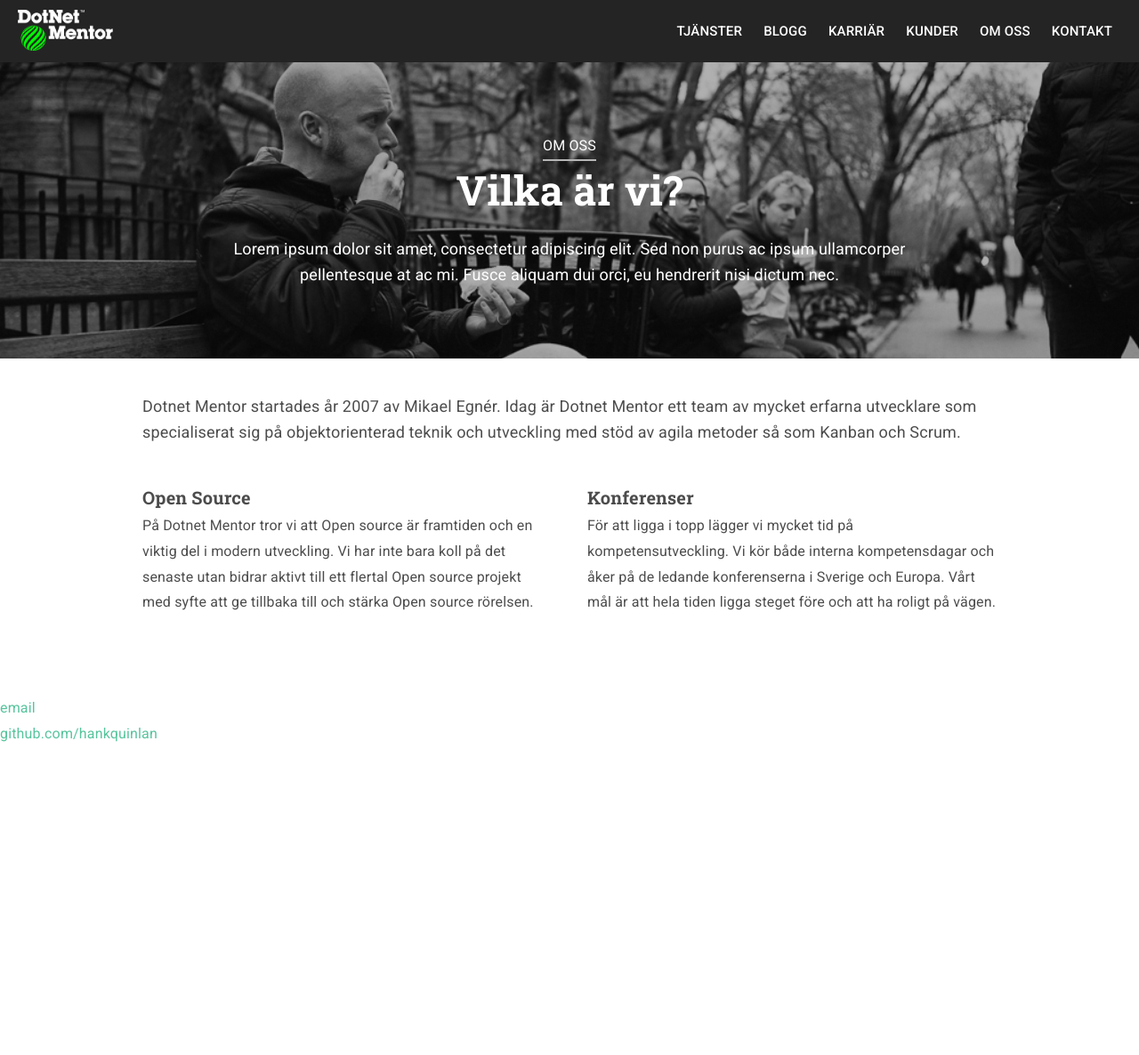
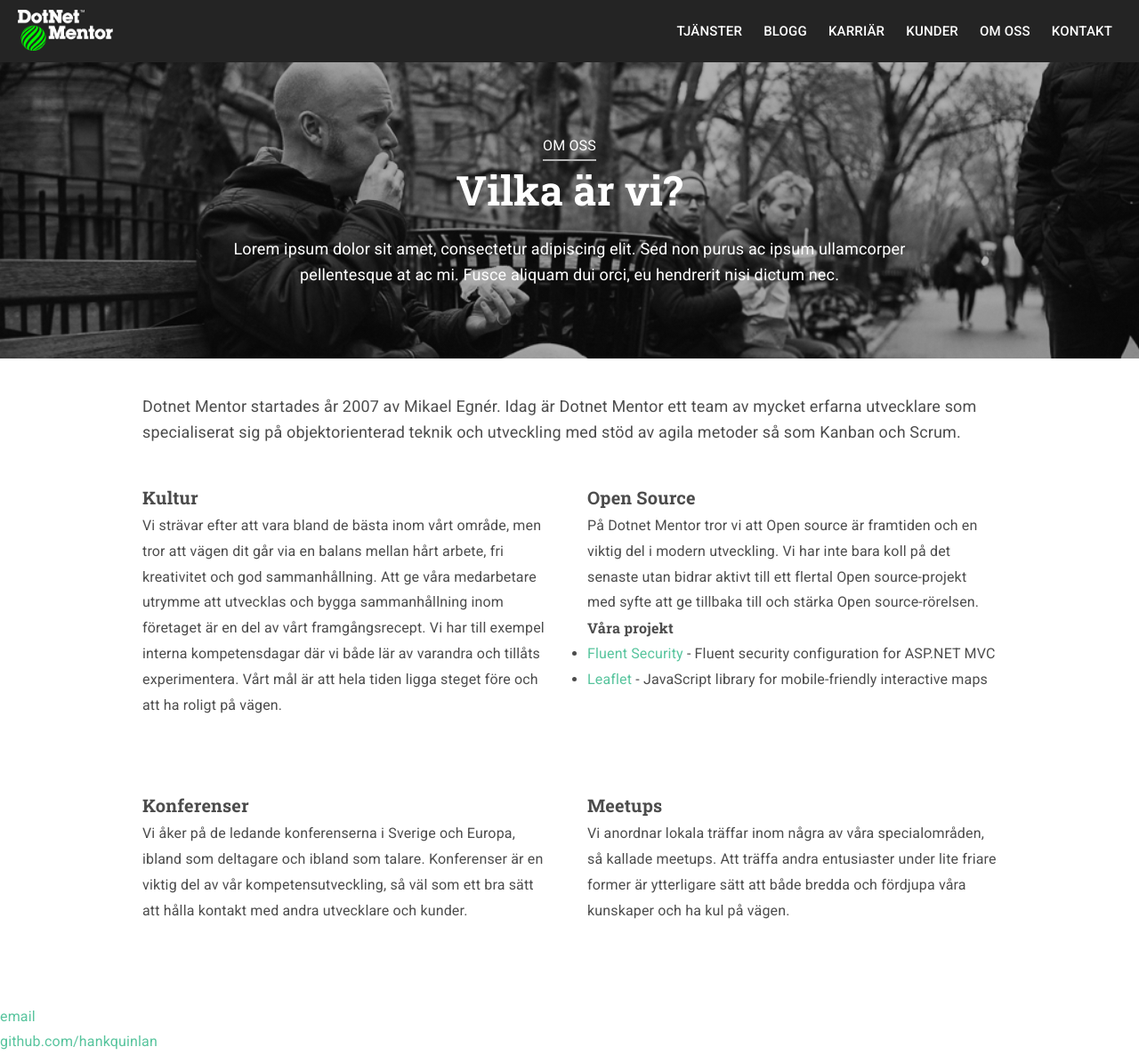
Before and after one commit to dotnetmentor/dotnetmentor-website, a Jekyll site: the page built from about.html, in a window 1280 px wide. Shown: the whole page at 89% size. Built offline with Jekyll 4.4.1, drawn with Linux system fonts in a browser that asks for light colours; before the commit the page ends 900 px from its top, so only the background shows below that.

Commit message:
Update texts on about page

```diff
--- a/about.html
+++ b/about.html
@@ -11,22 +11,38 @@
 </div>
 
 <div class="content">
-    <p class="preamble">Dotnet Mentor startades år 2007 av Mikael Egnér. Idag är Dotnet Mentor ett team av mycket erfarna utvecklare som specialiserat
-        sig på objektorienterad teknik och utveckling med stöd av agila metoder så som Kanban och Scrum.</p>
+    <p class="preamble">Dotnet Mentor startades år 2007 av Mikael Egnér. Idag är Dotnet Mentor ett team av mycket erfarna utvecklare som specialiserat sig på objektorienterad teknik och utveckling med stöd av agila metoder så som Kanban och Scrum.</p>
 
     <div class="layout-row more-space">
         <div class="box">
+            <h4>Kultur</h4>
+            <p>Vi strävar efter att vara bland de bästa inom vårt område, men tror att vägen dit går via en balans mellan hårt arbete, fri kreativitet och god sammanhållning. Att ge våra medarbetare utrymme att utvecklas och bygga sammanhållning inom företaget är en del av vårt framgångsrecept. Vi har till exempel interna kompetensdagar där vi både lär av varandra och tillåts experimentera. Vårt mål är att hela tiden ligga steget före och att ha roligt på vägen.</p>
+        </div>
+        <div class="box">
             <h4>Open Source</h4>
             <p>På Dotnet Mentor tror vi att Open source är framtiden och en viktig del i modern utveckling. Vi har inte bara
-                koll på det senaste utan bidrar aktivt till ett flertal Open source projekt med syfte att ge tillbaka till
-                och stärka Open source rörelsen.</p>
+                koll på det senaste utan bidrar aktivt till ett flertal Open source-projekt med syfte att ge tillbaka till
+                och stärka Open source-rörelsen.</p>
+
+            <h5>Våra projekt</h5>
+            <ul>
+                <li><a href="https://github.com/kristofferahl/FluentSecurity">Fluent Security</a> - Fluent security configuration for ASP.NET MVC</li>
+
+                <li><a href="http://leafletjs.com/">Leaflet</a> - JavaScript library for mobile-friendly interactive maps</li>
+            </ul>
+        </div>
+    </div>
+
+    <div class="layout-row more-space">
+        <div class="box">
+            <h4>Konferenser</h4>
+            <p>Vi åker på de ledande konferenserna i Sverige och Europa, ibland som deltagare och ibland som talare. Konferenser är en viktig del av vår kompetensutveckling, så väl som ett bra sätt att hålla kontakt med andra utvecklare och kunder.</p>
         </div>
 
         <div class="box">
-            <h4>Konferenser</h4>
-            <p>För att ligga i topp lägger vi mycket tid på kompetensutveckling. Vi kör både interna kompetensdagar och åker
-                på de ledande konferenserna i Sverige och Europa. Vårt mål är att hela tiden ligga steget före och att ha
-                roligt på vägen.</p>
+            <h4>Meetups</h4>
+            <p>Vi anordnar lokala träffar inom några av våra specialområden, så kallade meetups. Att träffa andra entusiaster under lite friare former är ytterligare sätt att både bredda och fördjupa våra kunskaper och ha kul på vägen.</p>
         </div>
+
     </div>
 </div>
```
